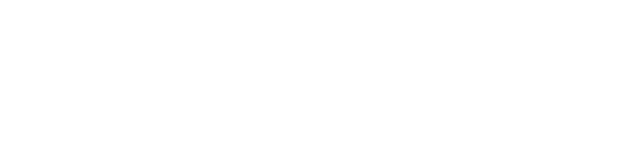
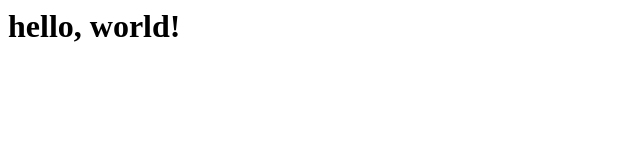
Before and after one commit to dylancarfley/StaticRepo, a plain HTML site: page static/index.html in a window 1280 px wide. Shown: the whole page, without its empty margins (0-640 px from the left). Drawn offline with Linux system fonts and the light colour scheme.

Commit message:
Update index.html

```diff
--- a/static/index.html
+++ b/static/index.html
@@ -1 +1 @@
-<img src="images/princess.png>
+<h1> hello, world!</h1>
```
